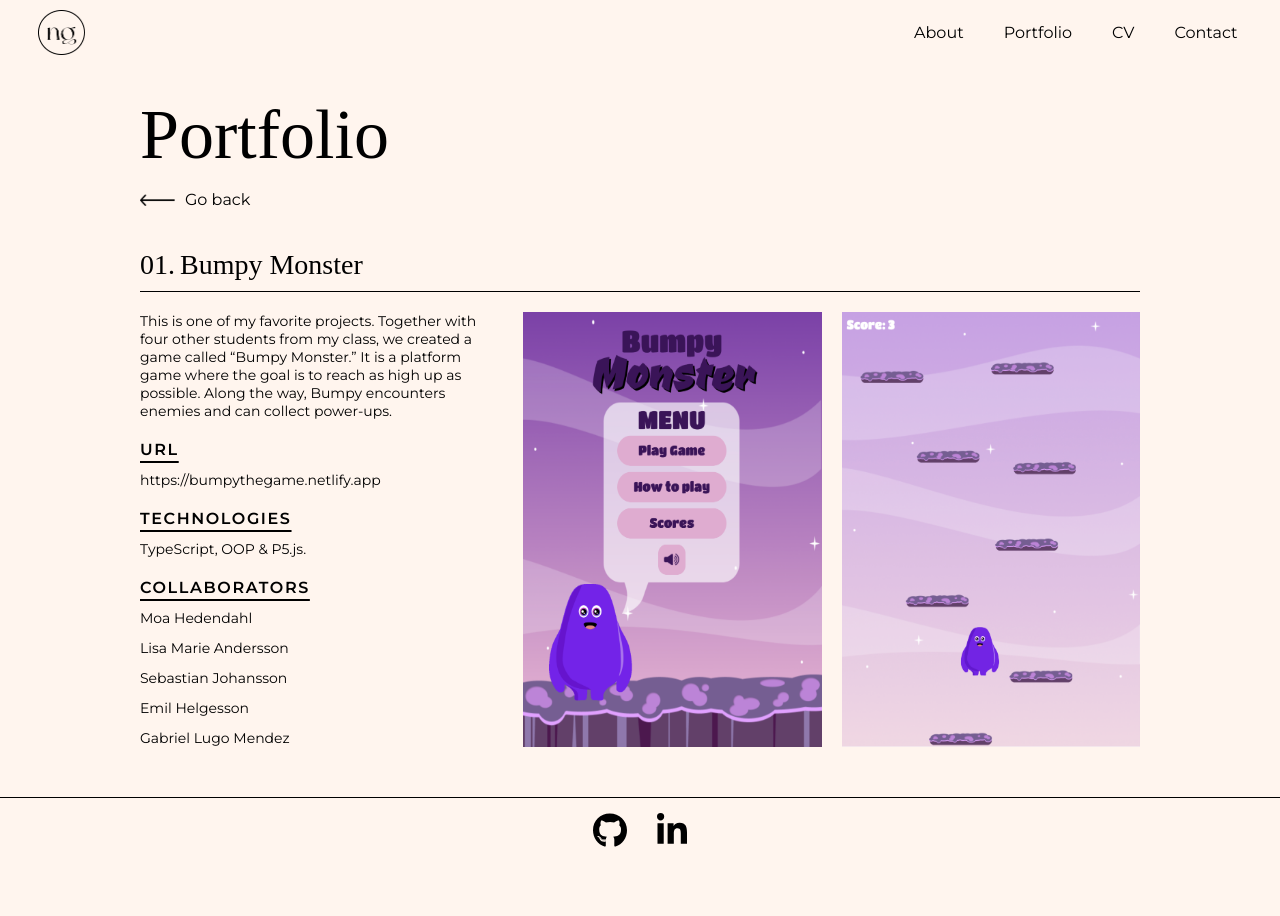
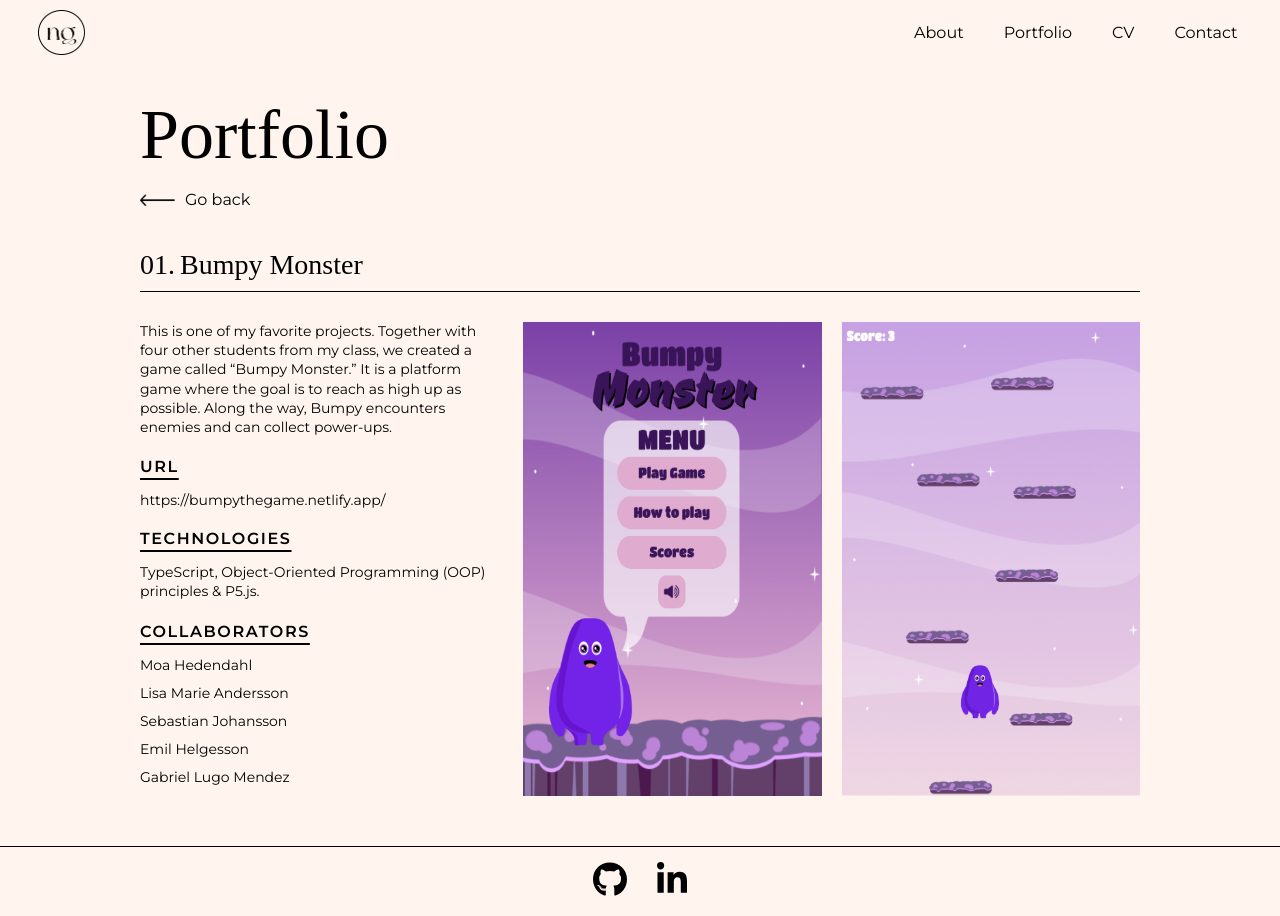
Before and after one commit to nathaliegustafsson/portfolio, a React (Vite) app: page /portfolio/bumpymonster in a window 1280 px wide. Before the commit the page ends 867 px from the top, so only its background shows below. Built offline with nearby package versions, Linux system fonts and the light colour scheme.

Commit message:
get data

```diff
--- a/src/components/Projects.tsx
+++ b/src/components/Projects.tsx
@@ -1,8 +1,19 @@
-import { Link } from 'react-router-dom';
+import { Link, useParams } from 'react-router-dom';
 import styled from 'styled-components';
+import { projects } from '../data/projectsData';
 import { media } from '../styles/breakpoints';
+import { Project } from '../types/projectTypes';
 
 function Projects() {
+	const { projectId } = useParams<{ projectId: string }>();
+	const project = projects.find((p) => p.id === projectId) as
+		| Project
+		| undefined;
+
+	if (!project) {
+		return <div>Project wasn't found...</div>;
+	}
+
 	return (
 		<BigContainer>
 			<Container>
@@ -19,45 +30,53 @@ function Projects() {
 					<ProjectNameBigContainer>
 						<NumberAndTitleContainer>
 							<ProjectNumberContainer>
-								<ProjectNumber>01.</ProjectNumber>
+								<ProjectNumber>{project.number}.</ProjectNumber>
 							</ProjectNumberContainer>
 							<div>
-								<ProjectName>Bumpy Monster</ProjectName>
+								<ProjectName>{project.title}</ProjectName>
 							</div>
 						</NumberAndTitleContainer>
 						<Line />
 					</ProjectNameBigContainer>
 					<ProjectMainContent>
 						<ImageContainer>
-							<ProjectImage src="/projectImages/bumpy1.png" alt="bumpy1" />
-							<ProjectImage src="/projectImages/bumpy2.png" alt="bumpy2" />
+							<ProjectImage src={project.image1} alt="project-image1" />
+							<ProjectImage src={project.image2} alt="project-image2" />
 						</ImageContainer>
 						<TextContainer>
-							<DescriptionText>
-								This is one of my favorite projects. Together with four other
-								students from my class, we created a game called “Bumpy
-								Monster.” It is a platform game where the goal is to reach as
-								high up as possible. Along the way, Bumpy encounters enemies and
-								can collect power-ups.
-							</DescriptionText>
+							<DescriptionText>{project.description}</DescriptionText>
 							<UrlContainer>
 								<SectionTitle>URL</SectionTitle>
-								<UrlLink href="https://bumpythegame.netlify.app">
-									https://bumpythegame.netlify.app
+								<UrlLink
+									href={project.url}
+									target="_blank"
+									rel="noopener noreferrer"
+								>
+									{project.url}
 								</UrlLink>
 							</UrlContainer>
 							<TechnologiesContainer>
 								<SectionTitle>TECHNOLOGIES</SectionTitle>
-								<TechnologiesText>TypeScript, OOP & P5.js.</TechnologiesText>
+								<TechnologiesText>{project.technologies}</TechnologiesText>
 							</TechnologiesContainer>
-							<CollaboratorsContainer>
-								<SectionTitle>COLLABORATORS</SectionTitle>
-								<CollaboratorName>Moa Hedendahl</CollaboratorName>
-								<CollaboratorName>Lisa Marie Andersson</CollaboratorName>
-								<CollaboratorName>Sebastian Johansson</CollaboratorName>
-								<CollaboratorName>Emil Helgesson</CollaboratorName>
-								<CollaboratorName>Gabriel Lugo Mendez</CollaboratorName>
-							</CollaboratorsContainer>
+							{project.collaborators && project.collaborators.length > 0 && (
+								<CollaboratorsContainer>
+									<SectionTitle>COLLABORATORS</SectionTitle>
+									<CollaboratorList>
+										{project.collaborators?.map((collaborator, index) => (
+											<CollaboratorNameList key={index}>
+												<CollaboratorName
+													href={collaborator.githubUrl}
+													target="_blank"
+													rel="noopener noreferrer"
+												>
+													{collaborator.name}
+												</CollaboratorName>
+											</CollaboratorNameList>
+										))}
+									</CollaboratorList>
+								</CollaboratorsContainer>
+							)}
 						</TextContainer>
 					</ProjectMainContent>
 				</ProjectsMainContent>
@@ -178,6 +197,10 @@ const ProjectsMainContent = styled.div`
 	display: flex;
 	flex-direction: column;
 	gap: 20px;
+
+	@media ${media.desktop} {
+		gap: 30px;
+	}
 `;
 
 const ProjectNameBigContainer = styled.div`
@@ -276,7 +299,7 @@ const TextContainer = styled.div`
 	}
 
 	@media ${media.desktopXL} {
-		max-width: 400px;
+		max-width: 450px;
 	}
 `;
 
@@ -284,6 +307,7 @@ const DescriptionText = styled.p`
 	margin: 0;
 	font-family: 'Montserrat';
 	font-size: 10px;
+	line-height: 1.2rem;
 
 	@media ${media.tablet} {
 		font-size: 14px;
@@ -296,7 +320,7 @@ const UrlContainer = styled.div`
 	gap: 10px;
 
 	@media ${media.tablet} {
-		gap: 12px;
+		gap: 15px;
 	}
 `;
 
@@ -340,14 +364,21 @@ const TechnologiesContainer = styled.div`
 	gap: 10px;
 
 	@media ${media.tablet} {
-		gap: 12px;
+		gap: 15px;
 	}
 `;
 
-const TechnologiesText = styled.p`
-	margin: 0;
+const TechnologiesText = styled(DescriptionText)``;
+
+const CollaboratorName = styled.a`
+	text-decoration: none;
+	color: black;
 	font-family: 'Montserrat';
 	font-size: 10px;
+
+	&:hover {
+		font-weight: 600;
+	}
 
 	@media ${media.tablet} {
 		font-size: 14px;
@@ -360,18 +391,18 @@ const CollaboratorsContainer = styled.div`
 	gap: 10px;
 
 	@media ${media.tablet} {
-		gap: 12px;
+		gap: 15px;
 	}
 `;
 
-const CollaboratorName = styled.p`
+const CollaboratorNameList = styled.li`
+	list-style: none;
+	margin-bottom: 10px;
+`;
+
+const CollaboratorList = styled.ul`
 	margin: 0;
-	font-family: 'Montserrat';
-	font-size: 10px;
-
-	@media ${media.tablet} {
-		font-size: 14px;
-	}
+	padding: 0;
 `;
 
 export default Projects;
```
